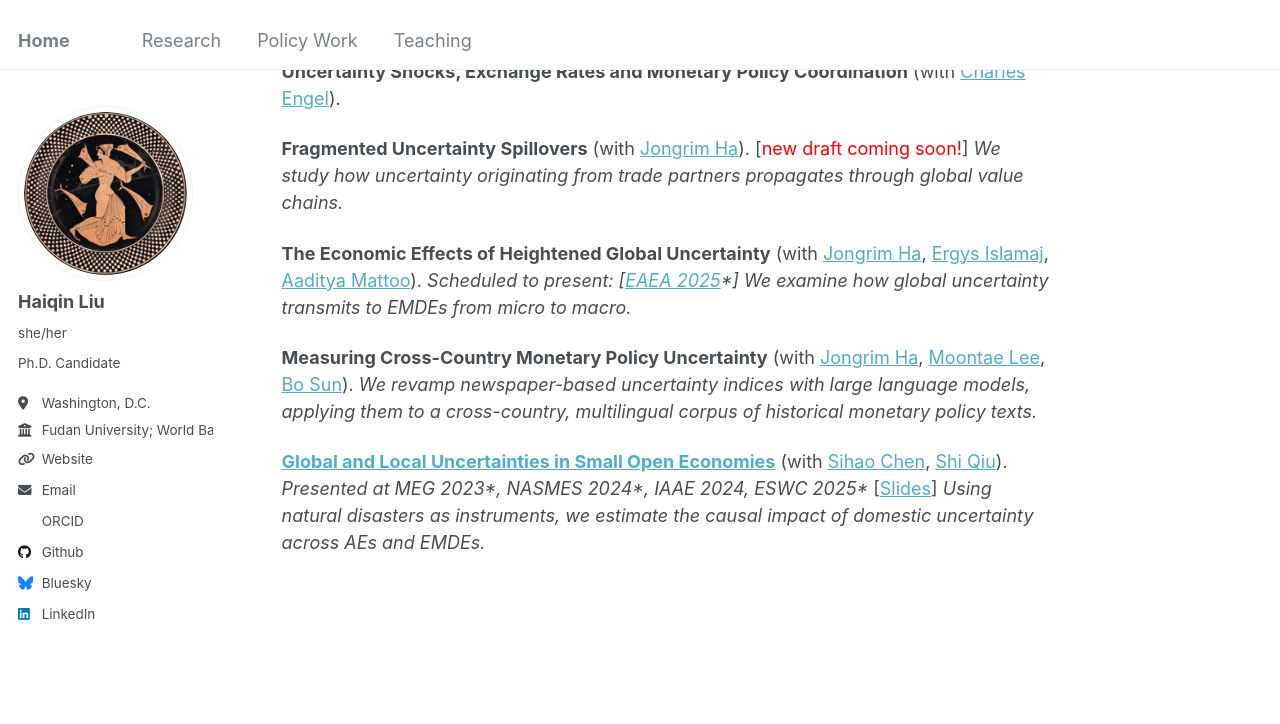
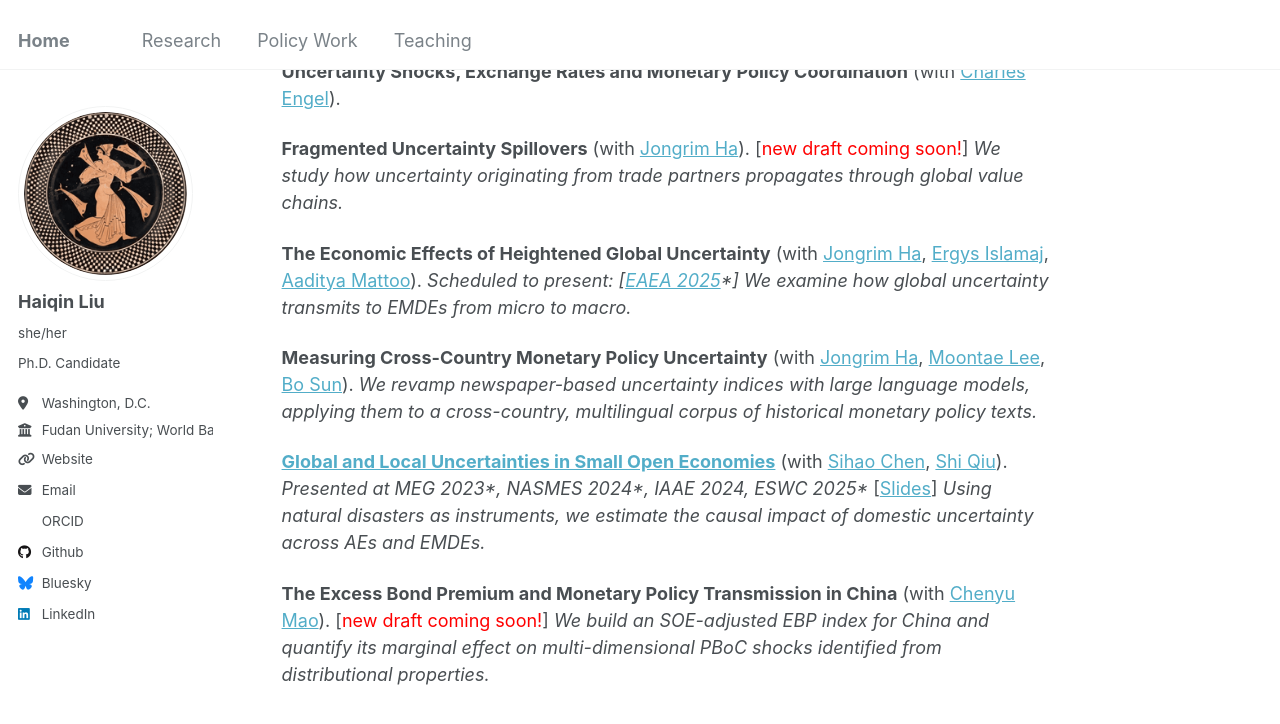
Before and after one commit to liuhaiqinFDU/liuhaiqinFDU.github.io, a Jekyll site: the page built from research.md, in a window 1280 px wide and 900 px high, scrolled down 543 px. Shown: the top 724 px of the window. Built offline with Jekyll 4.4.1, drawn with Linux system fonts in a browser that asks for light colours; some web fonts are replaced.

Commit message:
Update research.md

```diff
--- a/research.md
+++ b/research.md
@@ -32,7 +32,7 @@
 
 [**Global and Local Uncertainties in Small Open Economies**](https://virtual.oxfordabstracts.com/event/73643/submission/1900) (with [Sihao Chen](https://chensihao.weebly.com/), [Shi Qiu](https://sites.google.com/view/shiqiu)). *Presented at MEG 2023\*, NASMES 2024\*, IAAE 2024, ESWC 2025\** [[Slides](https://www.dropbox.com/scl/fi/690rsa9gvvnxmg567utid/global_and_local_uncertainty_slides.pdf?rlkey=ddz6o3kemf8017iaxhhkzcax6&st=fj7ab5o5&dl=0)] *Using natural disasters as instruments, we estimate the causal impact of domestic uncertainty across AEs and EMDEs.*
 
-<!-- **The Excess Bond Premium and Monetary Policy Transmission in China** (with [Chenyu Mao](https://sites.google.com/view/chenyu-sophia-mao/home-page)). [<font color="red">new draft coming soon!</font>] *We build an SOE-adjusted EBP index for China and quantify its marginal effect on multi-dimensional PBoC shocks identified from distributional properties.* -->
+**The Excess Bond Premium and Monetary Policy Transmission in China** (with [Chenyu Mao](https://sites.google.com/view/chenyu-sophia-mao/home-page)). [<font color="red">new draft coming soon!</font>] *We build an SOE-adjusted EBP index for China and quantify its marginal effect on multi-dimensional PBoC shocks identified from distributional properties.*
 
 <!-- We build the EBP index for China adjusted for [Geng and Pan’s (2024)](https://onlinelibrary.wiley.com/doi/10.1111/jofi.13380) SOE premium.-->
 
```
